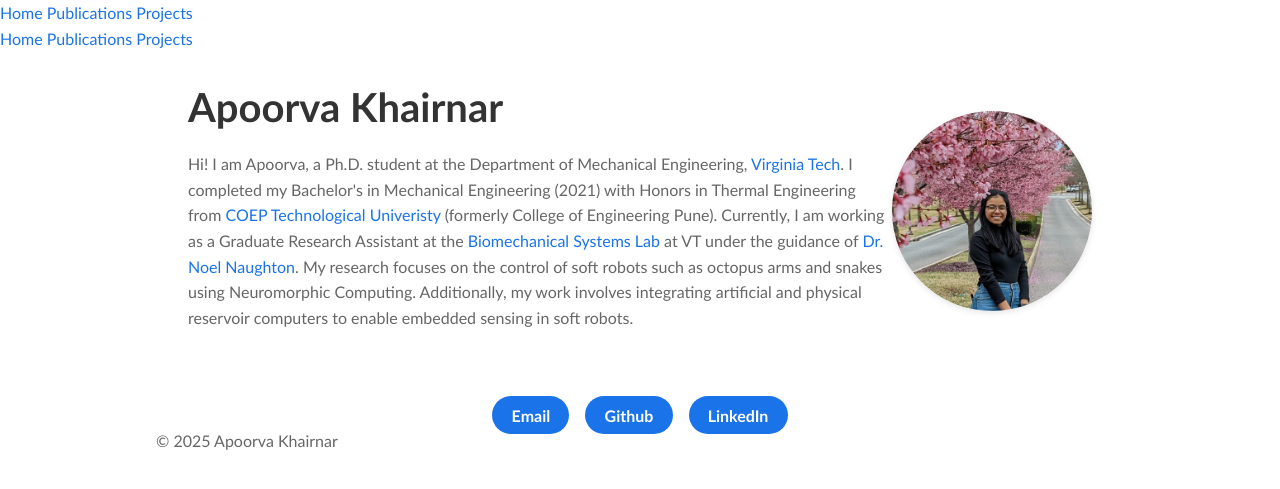
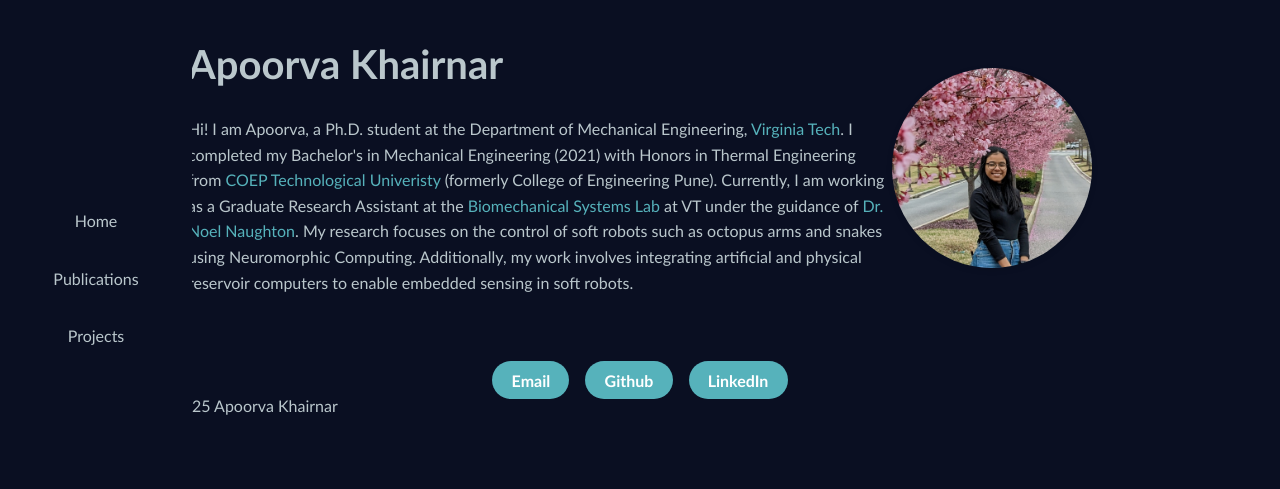
Before and after one commit to apoorvakhairnar/apoorvakhairnar.github.io, a Jekyll site: the page built from index.md, in a window 1280 px wide. Shown: the top 489 px of the page. Built offline with Jekyll 4.4.1, drawn with Linux system fonts in a browser that asks for light colours.

Commit message:
modified:   assets/css/page_style.css 	modified:   assets/css/project_style.css 	modified:   assets/css/style.css

```diff
--- a/assets/css/style.css
+++ b/assets/css/style.css
@@ -1,65 +1,93 @@
 :root {
-  --color-bg: #ffffff;
-  --color-text: #333333;
-  --color-accent: #1a73e8;
+  --color-bg: #0a0f22;
+  --color-text: #bac7cc;
+  --color-accent: #56b2bb;
   --color-accent-light: #e8f0fe;
   --color-muted: #666666;
 }
 
+/* Resets & Base */
 * {
   box-sizing: border-box;
   margin: 0;
   padding: 0;
-  font-family: 'Trebuchet MS', 'Lucida Sans Unicode', 'Lucida Grande',
-               'Lucida Sans', Arial, sans-serif;
+  font-family:
+    'Trebuchet MS','Lucida Sans Unicode','Lucida Grande',
+    'Lucida Sans', Arial, sans-serif;
 }
-
 body {
   background-color: var(--color-bg);
   color: var(--color-text);
-  font-size: 16px;
   line-height: 1.6;
 }
-
-/* Headings */
-h1 {
-  font-size: 2.5rem;
-  line-height: 1.2;
-  margin-bottom: 0.5em;
-}
-h2 {
-  font-size: 2rem;
-  line-height: 1.3;
-  margin-bottom: 0.75em;
-}
-h3 {
-  font-size: 1.5rem;
-  line-height: 1.4;
-  margin-bottom: 0.75em;
-}
-
-/* Paragraphs */
-p {
-  color: var(--color-muted);
-  margin-bottom: 1em;
-}
-
+/* Typography */
+h1 { font-size: 2.5rem; margin-bottom: .5em; }
+h2 { font-size: 2rem;   margin-bottom: .75em; }
+h3 { font-size: 1.5rem; margin-bottom: .75em; }
+p  { margin-bottom: 1em; color: var(--color-text); }
 /* Links */
 a {
   color: var(--color-accent);
   text-decoration: none;
-  transition: color 0.2s ease-in-out;
+  transition: color .2s;
 }
 a:hover {
   color: var(--color-accent-light);
 }
-
-/* Layout helpers */
+/* Utility Container */
 .container {
   max-width: 1000px;
   margin: 0 auto;
   padding: 0 1rem;
 }
-section {
-  padding: 3rem 1rem;
+
+/* Sidebar (desktop) */
+.sidenav {
+  position: fixed; top: 0; left: 0;
+  width: 15vw; height: 100vh;
+  background: var(--color-bg);
+  padding-top: 15%;
+  text-align: center;
+  z-index: 1;
 }
+.sidenav a {
+  display: block;
+  color: var(--color-text);
+  padding: 1rem 0;
+  transition: background .2s;
+}
+.sidenav a:hover {
+  background: var(--color-text);
+  color: var(--color-bg);
+}
+
+/* Mobile Nav */
+.nav_mobile {
+  display: none;
+  position: fixed; top: 0; left: 0;
+  width: 100%; height: 50px;
+  background: var(--color-bg);
+  text-align: center;
+  z-index: 2;
+}
+.nav_mobile a {
+  color: var(--color-text);
+  line-height: 50px;
+  padding: 0 1rem;
+}
+.nav_mobile a:hover {
+  background: var(--color-text);
+  color: var(--color-bg);
+}
+
+/* Show/Hide content zones */
+.content_mobile {
+  display: none;
+  padding-top: 60px; /* below mobile nav */
+}
+@media (max-width: 768px) {
+  .sidenav { display: none; }
+  .nav_mobile { display: block; }
+  .content_desktop { display: none; }
+  .content_mobile { display: block; }
+}
```
Also changed, not shown: assets/css/page_style.css (+5 -5 lines), assets/css/project_style.css (+7 -10 lines).
